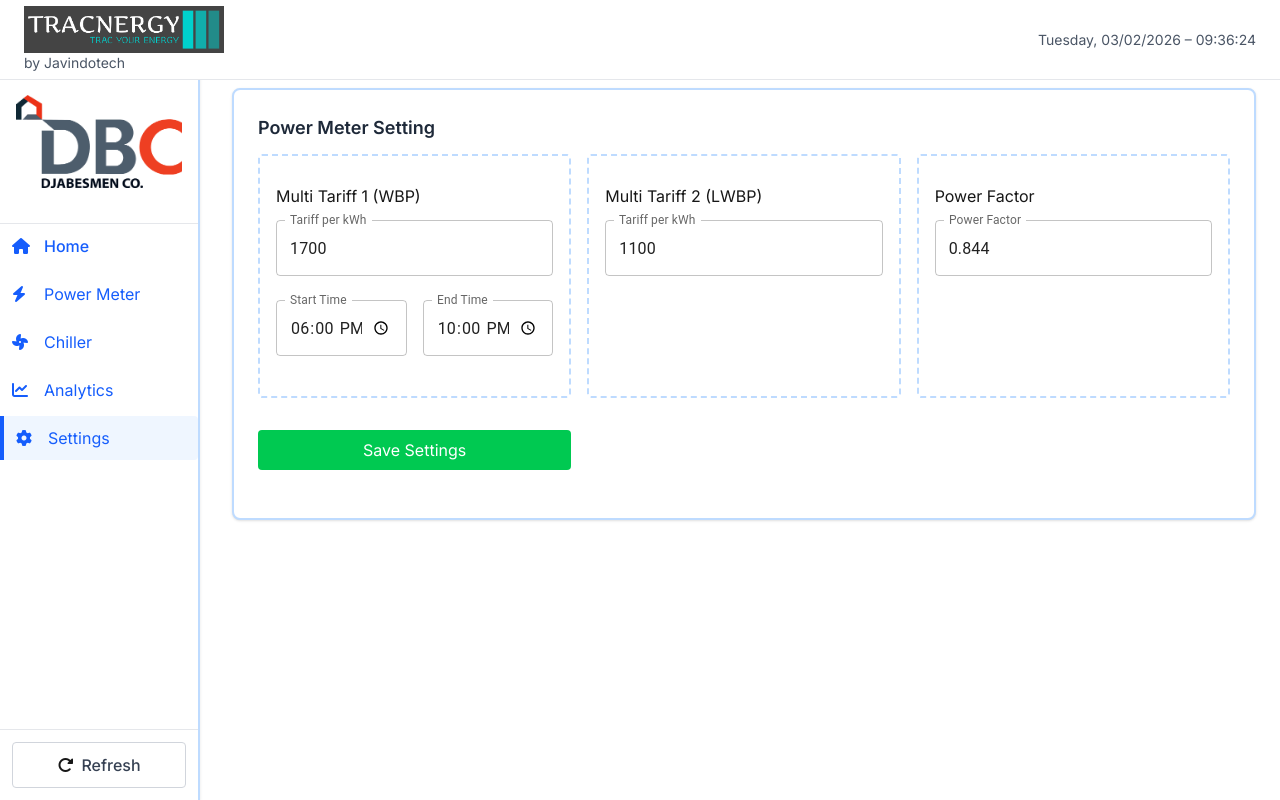
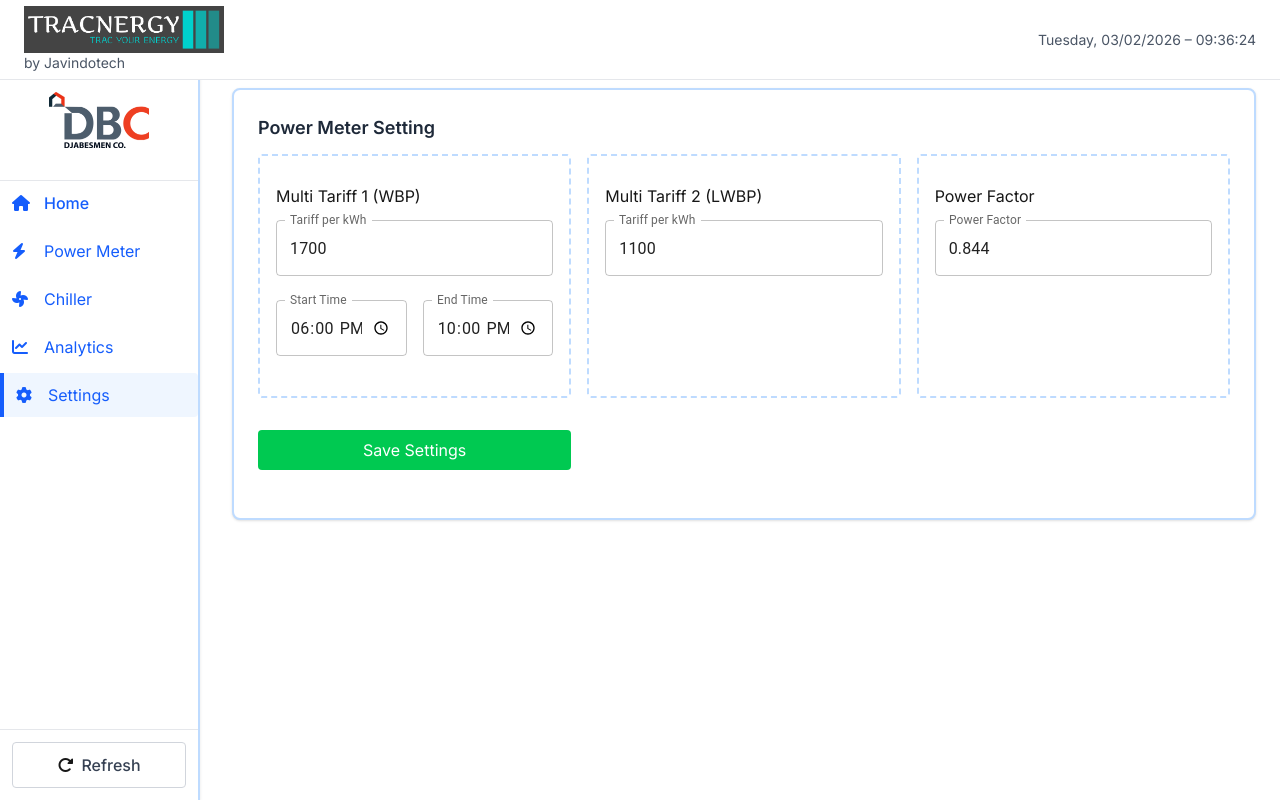
Before and after one commit to kufayeka/jvt-energy-monitoring, a Next.js app: page /settings in a window 1280 px wide. Built offline with nearby package versions, Linux system fonts and the light colour scheme.

Commit message:
fix shift pie chart width, add default time range for analytics

```diff
--- a/app/chiller/page.tsx
+++ b/app/chiller/page.tsx
@@ -7,8 +7,8 @@ export default function HVAC() {
     <div className="bg-gray-100">
       <Header />
       <Sidebar />
-      <main id="main-content" className="ml-52 mt-16">
-        <iframe className="bg-gray-100" src={CHILLER_EMBED_URL} title="iFrame" width="100%" height="700px" scrolling="no" frameBorder="no" allow="fullscreen"></iframe>
+      <main id="main-content" className="ml-50 mt-16">
+        <iframe className="bg-gray-100" src={CHILLER_EMBED_URL} title="iFrame" width="100%" height="700px" allow="fullscreen"></iframe>
       </main>
     </div>
   );
--- a/app/components/ShiftConsumptionCard.tsx
+++ b/app/components/ShiftConsumptionCard.tsx
@@ -48,7 +48,7 @@ export default function ShiftConsumptionCard() {
           <span className="text-gray-400 text-sm">Pie Chart Grafana Placeholder</span>
         </div>
       </div> */}
-      <iframe src={iframeSrc} width="450" height="400" frameBorder="0"></iframe>
+      <iframe src={iframeSrc} width="100%" height="400" frameBorder="0"></iframe>
       <DebugLink url={iframeSrc} />
         <div className="flex items-center">
           <div className="w-4 h-4 bg-red-500 rounded mr-2"></div>
--- a/app/components/Sidebar.tsx
+++ b/app/components/Sidebar.tsx
@@ -20,9 +20,9 @@ export default function Sidebar() {
 
   return (
     <aside id="sidebar" className="fixed top-16 left-0 bottom-0 w-50 border-r-2 bg-white border-blue-200 shadow-sm flex flex-col z-40">
-      <div className="p-4 border-b border-gray-200 flex justify-center items-center h-40">
+      <div className="p-4 border-b border-gray-200 flex justify-center items-center py-7">
         <div className="rounded mb-1 overflow-hidden align-middle">
-          <Image src="/dbclogo.png" alt="DBC Logo" width={200} height={200} />
+          <Image src="/dbclogo.png" alt="DBC Logo" width={100} height={100} />
         </div>
       </div>
 
--- a/app/config/links.ts
+++ b/app/config/links.ts
@@ -4,7 +4,7 @@ export const GRAFANA_BASE_URL = `http://${SERVER_IP}:3000`;
 export const GRAFANA_DASHBOARD_UID = "jv5xcvr";
 export const GRAFANA_DASHBOARD_SLUG = "graha-pacific";
 export const NODE_RED_DASHBOARD_URL = `http://192.168.68.56:1880/dashboard/EMSCard`;
-export const CHILLER_EMBED_URL = `http://${SERVER_IP}:1111/online/qq2xw/mi6im`;
+export const CHILLER_EMBED_URL = `http://localhost:3001/online/swtop/mi6im`;
 
 type GrafanaEmbedOptions = {
   panelId: string;
--- a/app/power-meter/page.tsx
+++ b/app/power-meter/page.tsx
@@ -7,7 +7,7 @@ export default function PowerMeter() {
     <>
       <Header />
       <Sidebar />
-      <main id="main-content" className="ml-50 mt-16">
+      <main id="main-content" className="ml-50 mt-20">
         {/* <h1 className="text-2xl font-bold text-gray-800 mb-4">Power Meter</h1>
         <p className="text-gray-600">This is the Power Meter page. Placeholder content.</p> */}
         {/* Add more content here */}
```
